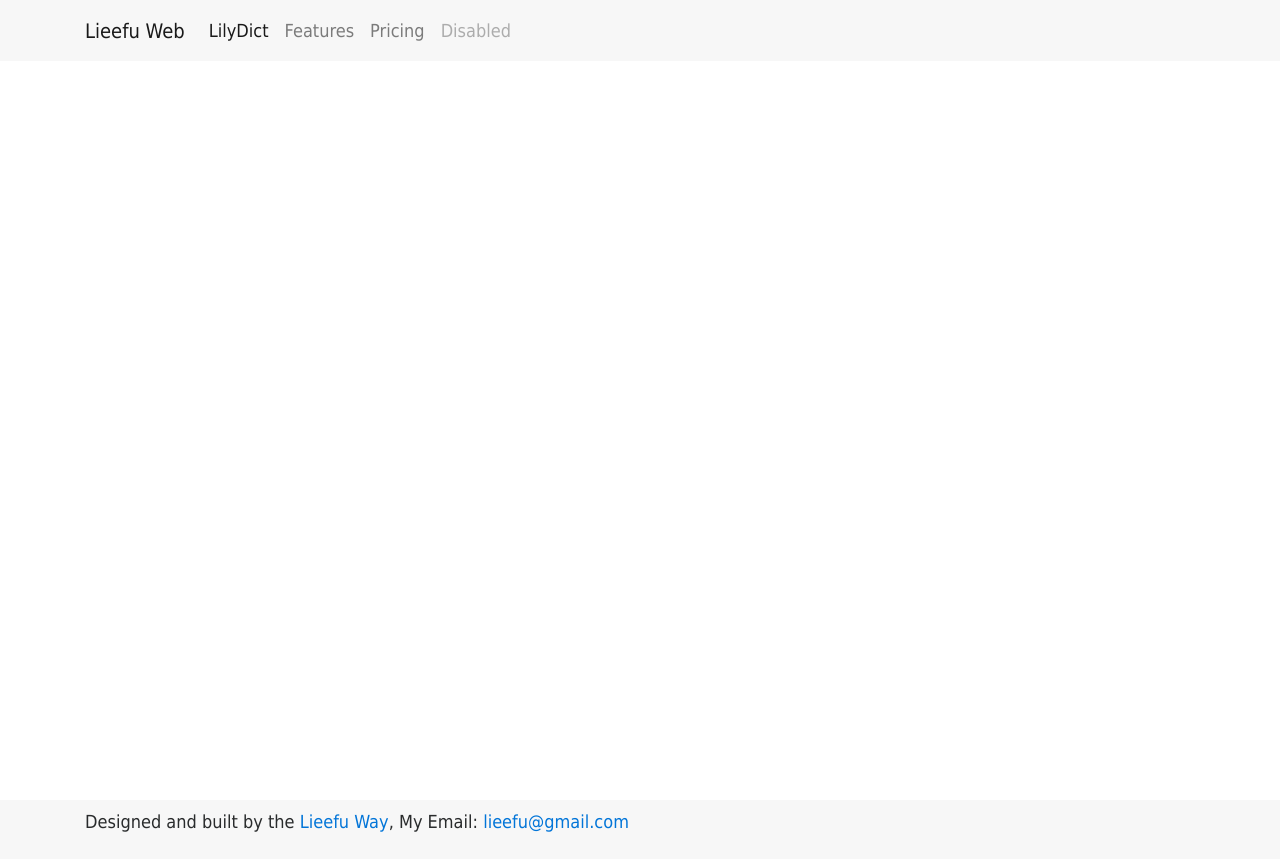
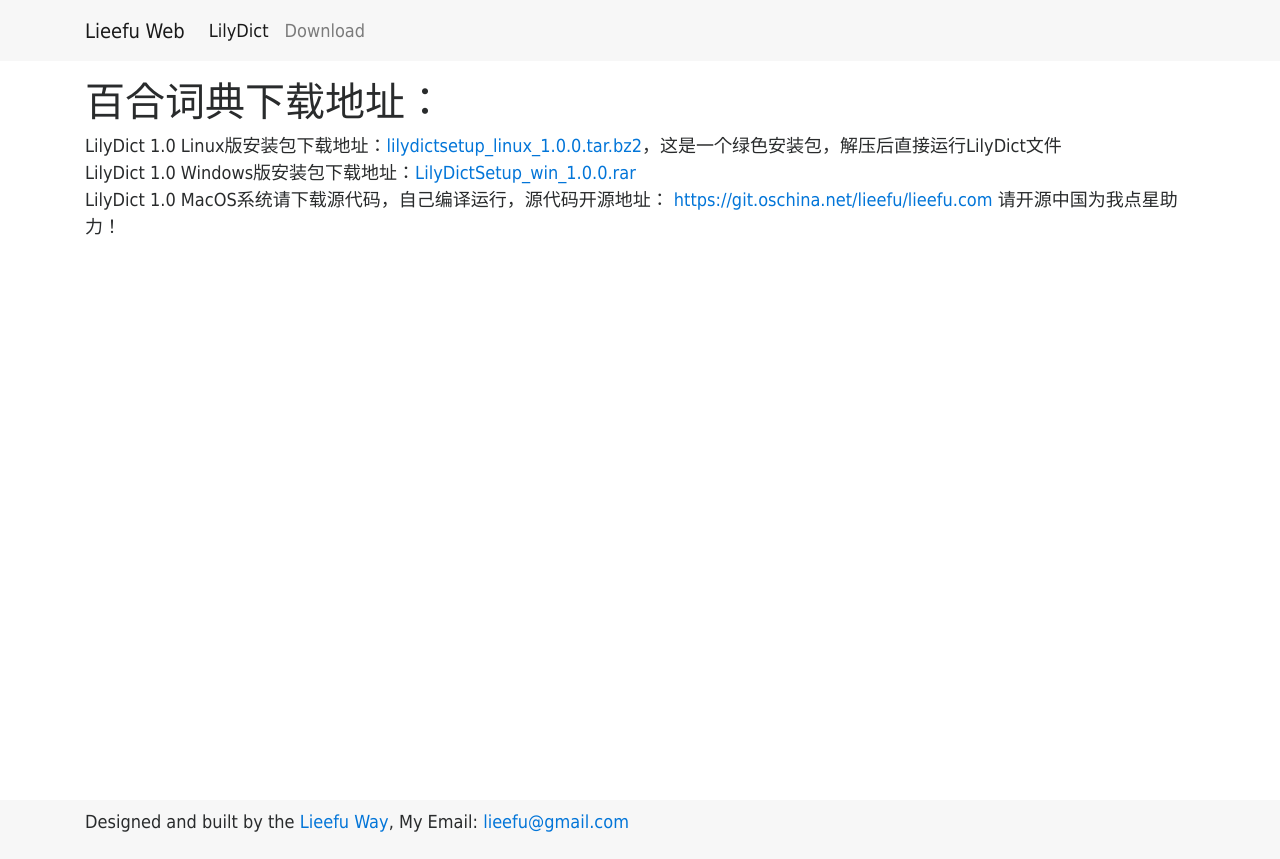
Before and after one commit to lieefu/lieefu.com, an Angular app in the folder client/: page /download in a window 1280 px wide. Before the commit this address led to /. Built offline with nearby package versions, Linux system fonts and the light colour scheme.

Commit message:
add download page

```diff
--- a/client/src/app/app.component.html
+++ b/client/src/app/app.component.html
@@ -10,6 +10,9 @@
           <a class="nav-link" routerLink="lilydict">LilyDict <span class="sr-only">(current)</span></a>
         </li>
         <li class="nav-item">
+          <a class="nav-link" routerLink="download">Download</a>
+        </li>
+        <!-- <li class="nav-item">
           <a class="nav-link" href="#">Features</a>
         </li>
         <li class="nav-item">
@@ -17,7 +20,7 @@
         </li>
         <li class="nav-item">
           <a class="nav-link disabled" href="#">Disabled</a>
-        </li>
+        </li> -->
       </ul>
     </div>
   </div>
--- a/client/src/app/app.module.ts
+++ b/client/src/app/app.module.ts
@@ -6,10 +6,12 @@
 
 import { AppComponent } from './app.component';
 import {appRoutes} from './app.routes';
+import { DownloadComponent } from './download/download.component';
 
 @NgModule({
   declarations: [
-    AppComponent
+    AppComponent,
+    DownloadComponent
   ],
   imports: [
     RouterModule.forRoot(appRoutes),
--- a/client/src/app/app.routes.ts
+++ b/client/src/app/app.routes.ts
@@ -1,5 +1,6 @@
 import { RouterModule } from '@angular/router';
 import { AppComponent } from './app.component';
+import { DownloadComponent} from './download/download.component';
 
 export const appRoutes = [
   {
@@ -10,5 +11,8 @@
   {
     path: 'lilydict',
     loadChildren: './lilydict/lilydict.module#LilydictModule'
+  },{
+    path:'download',
+    component:DownloadComponent
   }
 ];
--- /dev/null
+++ b/client/src/app/download/download.component.html
@@ -0,0 +1,7 @@
+<h1>百合词典下载地址：</h1>
+<p>
+  LilyDict 1.0 Linux版安装包下载地址：<a href="https://pan.baidu.com/s/1c2KicvA"  target="_blank">lilydictsetup_linux_1.0.0.tar.bz2</a>，这是一个绿色安装包，解压后直接运行LilyDict文件<br>
+  LilyDict 1.0 Windows版安装包下载地址：<a href="https://pan.baidu.com/s/1eS5QLNW"  target="_blank">LilyDictSetup_win_1.0.0.rar</a><br>
+  LilyDict 1.0 MacOS系统请下载源代码，自己编译运行，源代码开源地址： <a href="https://git.oschina.net/lieefu/lieefu.com"  target="_blank">https://git.oschina.net/lieefu/lieefu.com</a>
+  请开源中国为我点星助力！
+</p>
--- /dev/null
+++ b/client/src/app/download/download.component.ts
@@ -0,0 +1,15 @@
+import { Component, OnInit } from '@angular/core';
+
+@Component({
+  selector: 'app-download',
+  templateUrl: './download.component.html',
+  styleUrls: ['./download.component.scss']
+})
+export class DownloadComponent implements OnInit {
+
+  constructor() { }
+
+  ngOnInit() {
+  }
+
+}
```
Also changed, not shown: client/src/app/download/download.component.scss (added), 1 other file (tests, documents, lock files or other folders).
